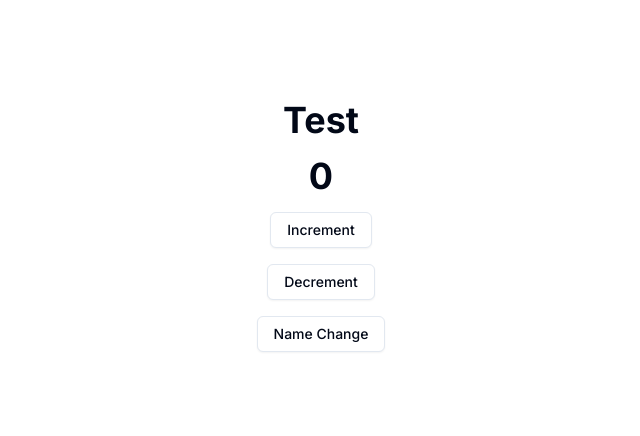
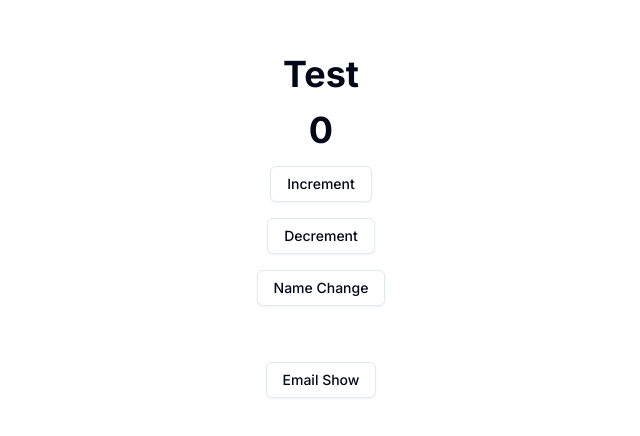
Before and after one commit to yashvdhakad/quantum-one, a Next.js app: page /dashboard in a window 1280 px wide. Shown: the part 174-610 px from the top of the page, without its empty margins (319-959 px from the left). Built offline with nearby package versions, Linux system fonts and the light colour scheme.

Commit message:
refactor: authStore

```diff
--- a/src/app/dashboard/page.tsx
+++ b/src/app/dashboard/page.tsx
@@ -2,6 +2,7 @@
 
 import useCounterStore from "@/state-store/store";
 import { Button } from "@/components/ui/button";
+import useAuthStore from "@/state-store/authStore";
 
 export default function Page() {
   const count = useCounterStore((state) => state.count);
@@ -9,6 +10,8 @@ export default function Page() {
   const decrement = useCounterStore((state) => state.decrement);
   const name = useCounterStore((state) => state.name);
   const nameChange = useCounterStore((state) => state.nameChange);
+  const email = useAuthStore((state) => state.email);
+  const userEmail = useAuthStore((state) => state.userEmail);
 
   return (
     <main>
@@ -24,6 +27,10 @@ export default function Page() {
         <Button variant={"outline"} onClick={() => nameChange()}>
           Name Change
         </Button>
+        <input type="email" name="email" value={email} onChange={(e) => userEmail(e)} />
+        <Button variant={"outline"} onClick={() => console.log(email)}>
+          Email Show
+        </Button>
       </section>
     </main>
   );
--- a/src/state-store/authStore.tsx
+++ b/src/state-store/authStore.tsx
@@ -2,13 +2,12 @@ import { create } from "zustand";
 
 type AuthStore = {
   email: string;
-  userEmail: (e: React.ChangeEvent<HTMLInputElement>) => void;
+  emailHandler: (e: React.ChangeEvent<HTMLInputElement>) => void;
 };
 
 const useAuthStore = create<AuthStore>((set) => ({
   email: "",
-  userEmail: (e) =>
-    set((state) => ({ email: e.target.value })),
+  emailHandler: (e) => set((state) => ({ email: e.target.value })),
 }));
 
 export default useAuthStore;
```
Also changed, not shown: 1 other file (tests, documents, lock files or other folders).
